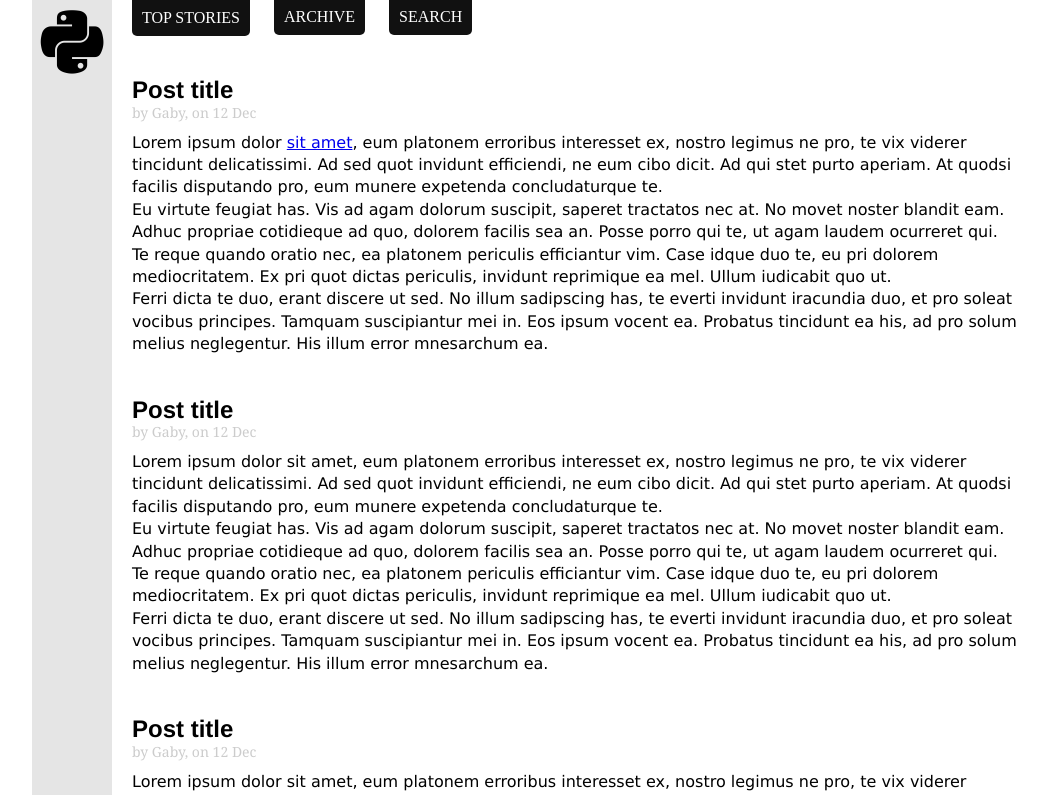
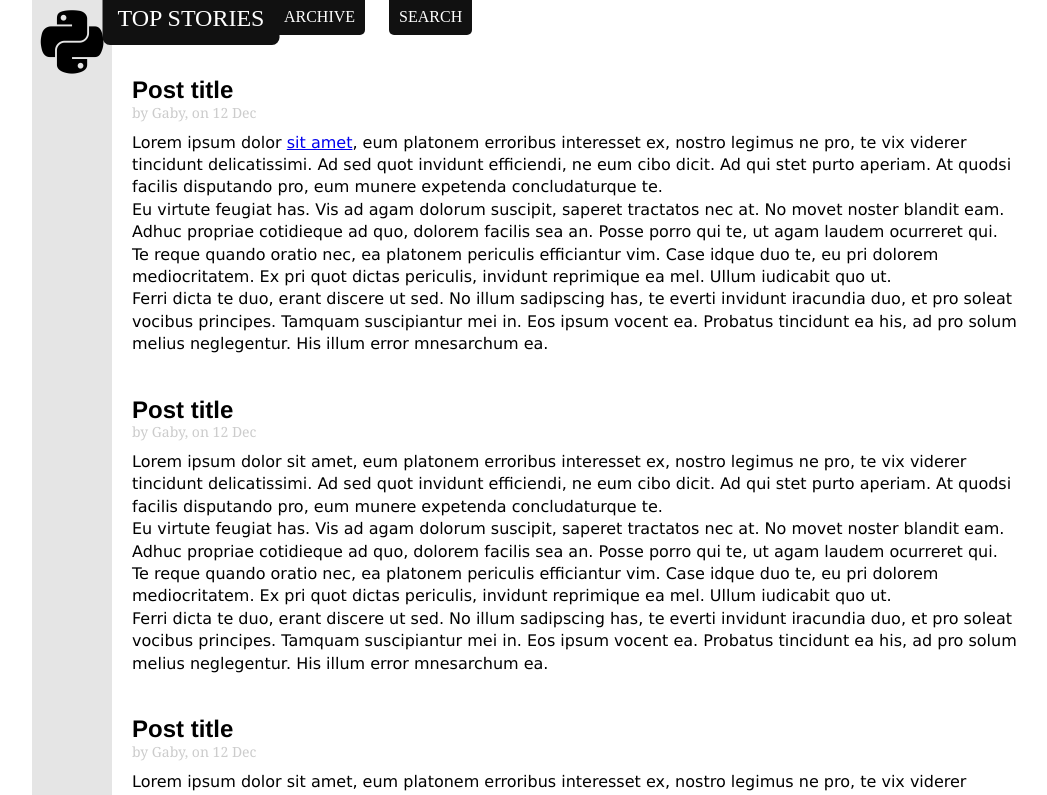
Before and after one commit to kpnemo/gaby-html, a plain HTML site: page index.html in a window 1280 px wide. In both pictures the pointer is over the item "TOP STORIES". Shown: the top 795 px of the page, without its empty margins (96-1143 px from the left). Drawn offline with Linux system fonts and the light colour scheme.

Commit message:
adding transition to top navigation

```diff
--- a/style.css
+++ b/style.css
@@ -70,6 +70,12 @@ html, body {
 #top-nav li:hover {
 	position: relative;
 	top: 0;
+	transition:All 1s ease;
+	transform: scale(1.5);
+	-webkit-transform: scale(1.5);
+	-moz-transform: scale(1.5);
+	-o-transform: scale(1.5);
+	-ms-transform: scale(1.5);
 }
 
 #top-nav li:last-child {
```
